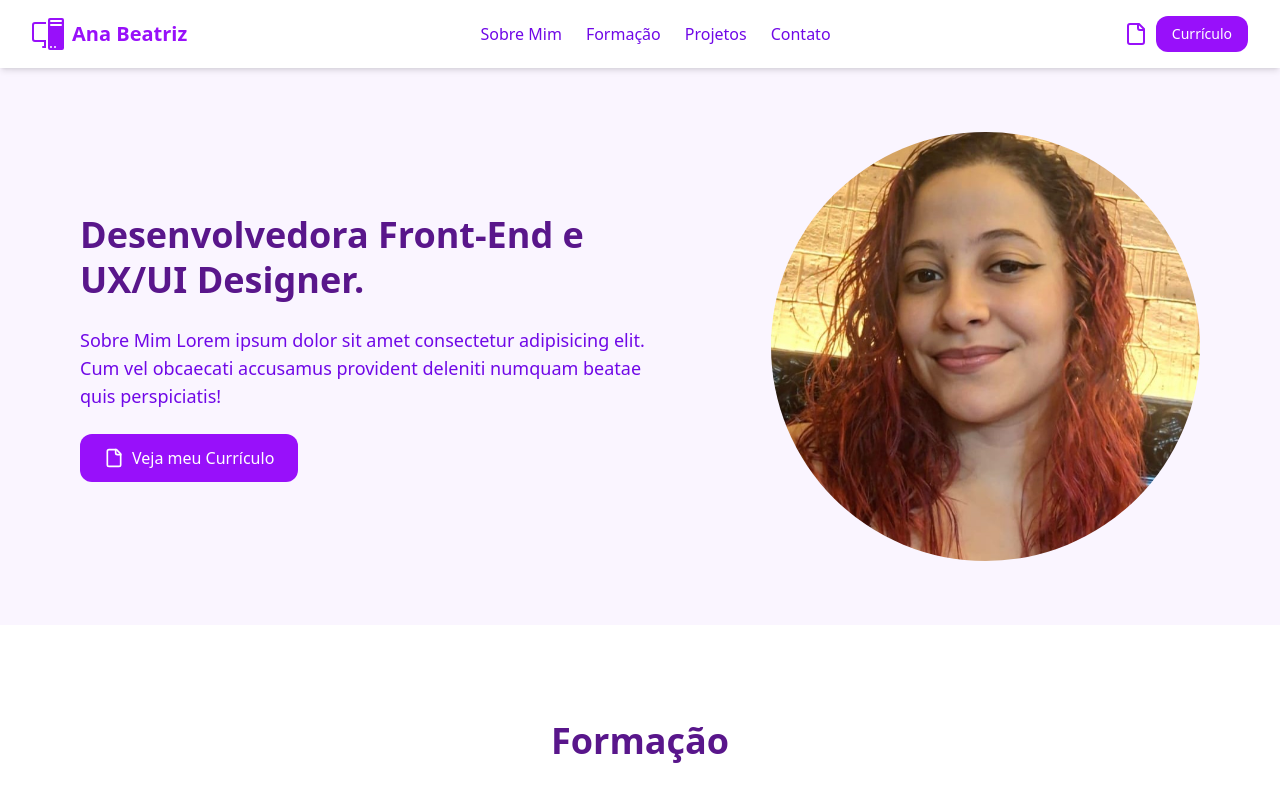
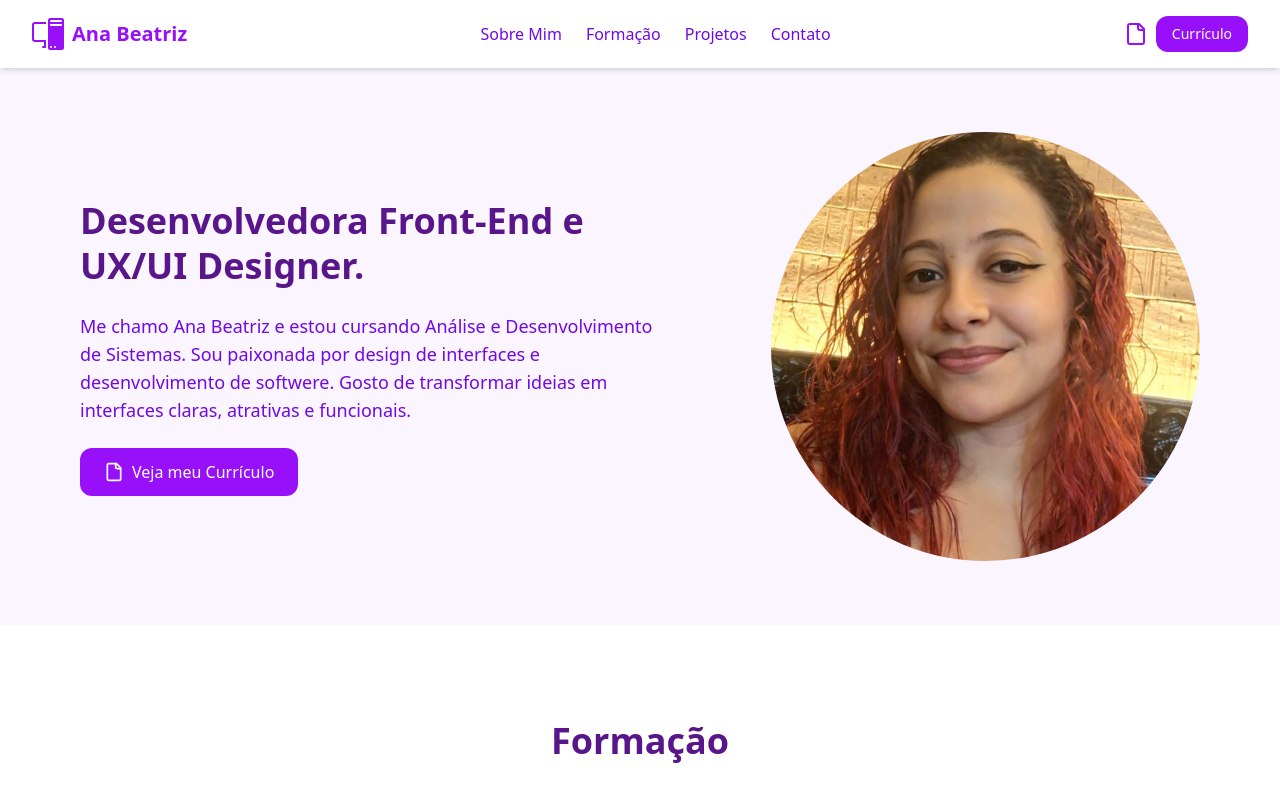
Before and after one commit to Ana-Btrzz/portfolio-react-2025, a React (Vite) app: page / in a window 1280 px wide. Shown: the top 800 px of the page. Built offline with nearby package versions, Linux system fonts and the light colour scheme.

Commit message:
main update

```diff
--- a/src/components/Main.jsx
+++ b/src/components/Main.jsx
@@ -12,9 +12,10 @@ const Main = () => {
             Desenvolvedora Front-End e UX/UI Designer.
           </h1>
           <p className="text-violet-700 text-sm lg:text-lg">
-            Sobre Mim Lorem ipsum dolor sit amet consectetur adipisicing elit.
-            Cum vel obcaecati accusamus provident deleniti numquam beatae quis
-            perspiciatis!
+            Me chamo Ana Beatriz e estou cursando Análise e Desenvolvimento de
+            Sistemas. Sou paixonada por design de interfaces e desenvolvimento
+            de softwere. Gosto de transformar ideias em interfaces claras, atrativas e
+            funcionais.
           </p>
           <a
             href={Curriculum}
```
